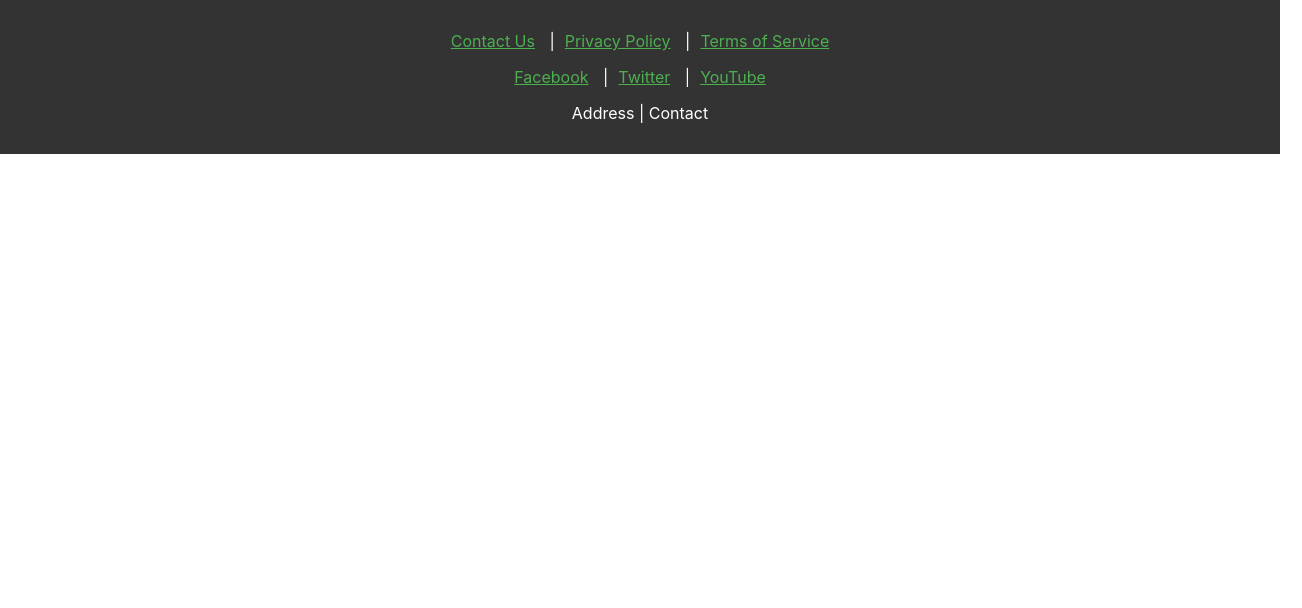
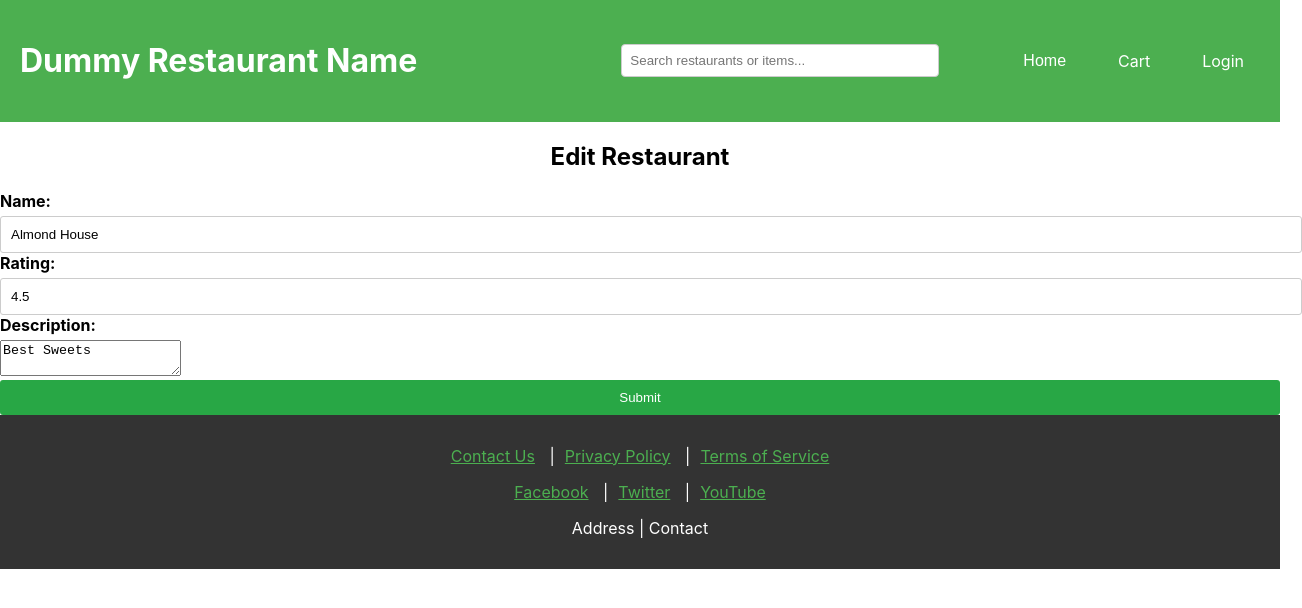
Before and after one commit to akhssm/restaurent, a React (Create React App) app: page /edit/1 in a window 1280 px wide. Shown: the top 608 px of the page, 1302 px wide, since content can reach past the window. Built offline with nearby package versions, Linux system fonts and the light colour scheme.

Commit message:
implemented edit option.

```diff
--- a/src/App.jsx
+++ b/src/App.jsx
@@ -7,12 +7,14 @@ import Menu from './components/Menu/Menu';
 import RestaurantList from './components/RestaurantCard/RestaurantList';
 import Login from './components/Login/Login';
 import Signup from './components/Signup/Signup';
+import RestaurantEdit from './components/RestaurantForm/RestaurantEdit'; // Import RestaurantEdit
 import { CartProvider } from './CartContext';
 
 function App() {
   const [isLoggedIn, setIsLoggedIn] = useState(false);
   const [searchQuery, setSearchQuery] = useState('');
   const [userEmail, setUserEmail] = useState(null);
+  const [restaurants, setRestaurants] = useState([]); // State to manage restaurants
 
   useEffect(() => {
     const savedEmail = localStorage.getItem('userEmail');
@@ -20,7 +22,26 @@ function App() {
       setIsLoggedIn(true);
       setUserEmail(savedEmail);
     }
+
+    // Fetch initial restaurant data, replace with API call if needed
+    const initialRestaurants = [
+      { id: 1, name: 'Almond House', rating: '4.5', description: 'Best Sweets' },
+      { id: 2, name: 'Bawarchi', rating: '4.2', description: 'Famous Biryani' },
+      { id: 3, name: 'Cream Stone', rating: '4.7', description: 'Ice Cream Heaven' },
+      { id: 4, name: 'Dominos Pizza', rating: '4.6', description: 'Work hard, Be nice, Eat pizza' },
+      { id: 5, name: 'Shah Ghouse', rating: '4.3', description: 'Hyderabadi Biryani' },
+      { id: 6, name: 'Paradise', rating: '4.3', description: 'World’s Favourite Biryani' }
+    ];
+    setRestaurants(initialRestaurants);
   }, []);
+
+  const handleUpdateRestaurant = (updatedRestaurant) => {
+    setRestaurants((prevRestaurants) =>
+      prevRestaurants.map((restaurant) =>
+        restaurant.id === updatedRestaurant.id ? updatedRestaurant : restaurant
+      )
+    );
+  };
 
   return (
     <CartProvider>
@@ -32,13 +53,16 @@ function App() {
           setIsLoggedIn={setIsLoggedIn}
           userEmail={userEmail}
           setUserEmail={setUserEmail}
+          restaurants={restaurants} // Pass restaurants to routes
+          onUpdateRestaurant={handleUpdateRestaurant} // Pass update function to routes
         />
       </Router>
     </CartProvider>
   );
 }
 
-const AppRoutes = ({ isLoggedIn, searchQuery, setSearchQuery, setIsLoggedIn, userEmail, setUserEmail }) => {
+// Separate component to handle all routes
+const AppRoutes = ({ isLoggedIn, searchQuery, setSearchQuery, setIsLoggedIn, userEmail, setUserEmail, restaurants, onUpdateRestaurant }) => {
   return (
     <div>
       <Routes>
@@ -50,7 +74,11 @@ const AppRoutes = ({ isLoggedIn, searchQuery, setSearchQuery, setIsLoggedIn, use
               setIsLoggedIn={setIsLoggedIn}
               setUserEmail={setUserEmail}
             />
-            <RestaurantList searchQuery={searchQuery} />
+            <RestaurantList
+              searchQuery={searchQuery}
+              restaurants={restaurants} // Pass restaurants to the list
+              onEdit={onUpdateRestaurant} // Pass the update function for edit
+            />
           </>
         ) : (
           <Navigate to="/login" />
@@ -72,15 +100,26 @@ const AppRoutes = ({ isLoggedIn, searchQuery, setSearchQuery, setIsLoggedIn, use
 
         <Route path="/login" element={(
           <>
-            <Header hideElements={true} /> {/* Hide elements on Login page */}
+            <Header hideElements={true} />
             <Login setIsLoggedIn={setIsLoggedIn} setUserEmail={setUserEmail} />
           </>
         )} />
 
         <Route path="/signup" element={(
           <>
-            <Header hideElements={true} /> {/* Hide elements on Signup page */}
+            <Header hideElements={true} />
             <Signup />
+          </>
+        )} />
+
+        {/* Edit restaurant route */}
+        <Route path="/edit/:id" element={(
+          <>
+            <Header userEmail={userEmail} setIsLoggedIn={setIsLoggedIn} setUserEmail={setUserEmail} />
+            <RestaurantEdit
+              onUpdateRestaurant={onUpdateRestaurant} // Pass the update function to RestaurantEdit
+              restaurants={restaurants} // Pass restaurants data
+            />
           </>
         )} />
       </Routes>
--- a/src/components/RestaurantCard/RestaurantCard.jsx
+++ b/src/components/RestaurantCard/RestaurantCard.jsx
@@ -1,9 +1,7 @@
-// RestaurantCard.jsx
 import React from 'react';
 import { Link } from 'react-router-dom';
 import './RestaurantCard.css';
 
-// Import images from the assets folder
 import restaurant1 from '../../assets/Almondhouse.png';
 import restaurant2 from '../../assets/Bawarchi.jpg';
 import restaurant3 from '../../assets/Creamstone.jpg';
@@ -23,16 +21,17 @@ const restaurantImages = {
 const RestaurantCard = ({ id, name, rating, description }) => {
   return (
     <div className="restaurant-card">
-      {/* Dynamically display the restaurant image based on ID */}
       <Link to={`/menu/${id}`}>
         <img src={restaurantImages[id]} alt={name} className="restaurant-img" />
       </Link>
       <h3>{name}</h3>
       <p>{description}</p>
       <p>Rating: {rating}</p>
-      {/* Link to the restaurant's menu */}
       <Link to={`/menu/${id}`}>
         <button>View Menu</button>
+      </Link>
+      <Link to={`/edit/${id}`}>
+        <button>Edit</button>
       </Link>
     </div>
   );
--- a/src/components/RestaurantCard/RestaurantList.jsx
+++ b/src/components/RestaurantCard/RestaurantList.jsx
@@ -1,6 +1,5 @@
 import React, { useState } from 'react';
 import RestaurantCard from './RestaurantCard';
-import RestaurantForm from '../RestaurantForm/RestaurantForm';
 import './RestaurantCard.css';
 
 const initialRestaurants = [
@@ -13,41 +12,7 @@ const initialRestaurants = [
 ];
 
 const RestaurantList = ({ searchQuery }) => {
-  const [restaurants, setRestaurants] = useState(initialRestaurants);
-  const [currentRestaurant, setCurrentRestaurant] = useState(null);
-  const [isEditing, setIsEditing] = useState(false);
-
-  // Function to add a new restaurant
-  const addRestaurant = (newRestaurant) => {
-    const newId = restaurants.length + 1;
-    setRestaurants([...restaurants, { id: newId, ...newRestaurant }]);
-  };
-
-  // Function to edit an existing restaurant
-  const editRestaurant = (updatedRestaurant) => {
-    setRestaurants(
-      restaurants.map((restaurant) =>
-        restaurant.id === currentRestaurant.id ? { ...currentRestaurant, ...updatedRestaurant } : restaurant
-      )
-    );
-    setCurrentRestaurant(null);
-    setIsEditing(false);
-  };
-
-  // Function to handle form submission
-  const handleFormSubmit = (restaurant) => {
-    if (isEditing) {
-      editRestaurant(restaurant);
-    } else {
-      addRestaurant(restaurant);
-    }
-  };
-
-  // Function to handle restaurant edit
-  const handleEditClick = (restaurant) => {
-    setCurrentRestaurant(restaurant);
-    setIsEditing(true);
-  };
+  const [restaurants] = useState(initialRestaurants);
 
   // Filter restaurants based on search query
   const filteredRestaurants = restaurants.filter(restaurant =>
@@ -56,21 +21,16 @@ const RestaurantList = ({ searchQuery }) => {
 
   return (
     <div className="restaurant-cards-container">
-      <RestaurantForm
-        currentRestaurant={currentRestaurant}
-        onSubmit={handleFormSubmit}
-      />
       {filteredRestaurants.length > 0 ? (
         filteredRestaurants.map(restaurant => (
-          <div key={restaurant.id}>
           <RestaurantCard
+            key={restaurant.id}
             id={restaurant.id}
             name={restaurant.name}
             rating={restaurant.rating}
             description={restaurant.description}
+            showEditButton={true} // Pass true to show the Edit button
           />
-            <button onClick={() => handleEditClick(restaurant)}>Edit</button>
-          </div>
         ))
       ) : (
         <p>No restaurants found</p>
--- /dev/null
+++ b/src/components/RestaurantForm/RestaurantEdit.jsx
@@ -0,0 +1,48 @@
+// RestaurantEdit.jsx
+import React, { useState, useEffect } from 'react';
+import { useParams, useNavigate } from 'react-router-dom';
+import RestaurantForm from './RestaurantForm';
+
+const RestaurantEdit = ({ onUpdateRestaurant }) => { // Receive onUpdateRestaurant as a prop
+  const { id } = useParams();
+  const [restaurant, setRestaurant] = useState(null);
+  const navigate = useNavigate();
+
+  useEffect(() => {
+    // Fetch restaurant data based on ID
+    const restaurants = [
+      { id: 1, name: 'Almond House', rating: '4.5', description: 'Best Sweets' },
+      { id: 2, name: 'Bawarchi', rating: '4.2', description: 'Famous Biryani' },
+      { id: 3, name: 'Cream Stone', rating: '4.7', description: 'Ice Cream Heaven' },
+      { id: 4, name: 'Dominos Pizza', rating: '4.6', description: 'Work hard, Be nice, Eat pizza' },
+      { id: 5, name: 'Shah Ghouse', rating: '4.3', description: 'Hyderabadi Biryani' },
+      { id: 6, name: 'Paradise', rating: '4.3', description: 'World’s Favourite Biryani' }
+    ];
+    const restaurantData = restaurants.find((r) => r.id === parseInt(id));
+    if (restaurantData) {
+      setRestaurant(restaurantData);
+    }
+  }, [id]);
+
+  const handleFormSubmit = (updatedRestaurant) => {
+    console.log('Updated restaurant:', updatedRestaurant);
+    onUpdateRestaurant(updatedRestaurant); // Call the onUpdateRestaurant to update the restaurant
+    navigate('/'); // Redirect to home after update
+  };
+
+  return (
+    <div>
+      <h2>Edit Restaurant</h2>
+      {restaurant ? (
+        <RestaurantForm
+          initialData={restaurant}
+          onSubmit={handleFormSubmit}
+        />
+      ) : (
+        <p>Loading...</p>
+      )}
+    </div>
+  );
+};
+
+export default RestaurantEdit;
--- a/src/components/RestaurantForm/RestaurantForm.jsx
+++ b/src/components/RestaurantForm/RestaurantForm.jsx
@@ -1,57 +1,39 @@
 // RestaurantForm.jsx
 import React, { useState, useEffect } from 'react';
-import './RestaurantForm.css';
 
-const RestaurantForm = ({ currentRestaurant, onSubmit }) => {
-  const [name, setName] = useState('');
-  const [rating, setRating] = useState('');
-  const [description, setDescription] = useState('');
-
-  useEffect(() => {
-    if (currentRestaurant) {
-      setName(currentRestaurant.name);
-      setRating(currentRestaurant.rating);
-      setDescription(currentRestaurant.description);
-    } else {
-      setName('');
-      setRating('');
-      setDescription('');
-    }
-  }, [currentRestaurant]);
+const RestaurantForm = ({ initialData = {}, onSubmit }) => {
+  const [name, setName] = useState(initialData.name || '');
+  const [rating, setRating] = useState(initialData.rating || '');
+  const [description, setDescription] = useState(initialData.description || '');
 
   const handleSubmit = (e) => {
     e.preventDefault();
     onSubmit({ name, rating, description });
   };
 
+  useEffect(() => {
+    if (initialData) {
+      setName(initialData.name);
+      setRating(initialData.rating);
+      setDescription(initialData.description);
+    }
+  }, [initialData]);
+
   return (
     <form onSubmit={handleSubmit}>
-      <input
-        type="text"
-        placeholder="Restaurant Name"
-        value={name}
-        onChange={(e) => setName(e.target.value)}
-        required
-      />
-      <input
-        type="number"
-        step="0.1"
-        min="0"
-        max="5"
-        placeholder="Rating"
-        value={rating}
-        onChange={(e) => setRating(e.target.value)}
-        required
-      />
-      <textarea
-        placeholder="Description"
-        value={description}
-        onChange={(e) => setDescription(e.target.value)}
-        required
-      />
-      <button type="submit">
-        {currentRestaurant ? 'Edit Restaurant' : 'Add Restaurant'}
-      </button>
+      <div>
+        <label>Name:</label>
+        <input type="text" value={name} onChange={(e) => setName(e.target.value)} />
+      </div>
+      <div>
+        <label>Rating:</label>
+        <input type="text" value={rating} onChange={(e) => setRating(e.target.value)} />
+      </div>
+      <div>
+        <label>Description:</label>
+        <textarea value={description} onChange={(e) => setDescription(e.target.value)}></textarea>
+      </div>
+      <button type="submit">Submit</button>
     </form>
   );
 };
```
Lines whose indentation alone changed are shown as unchanged.
